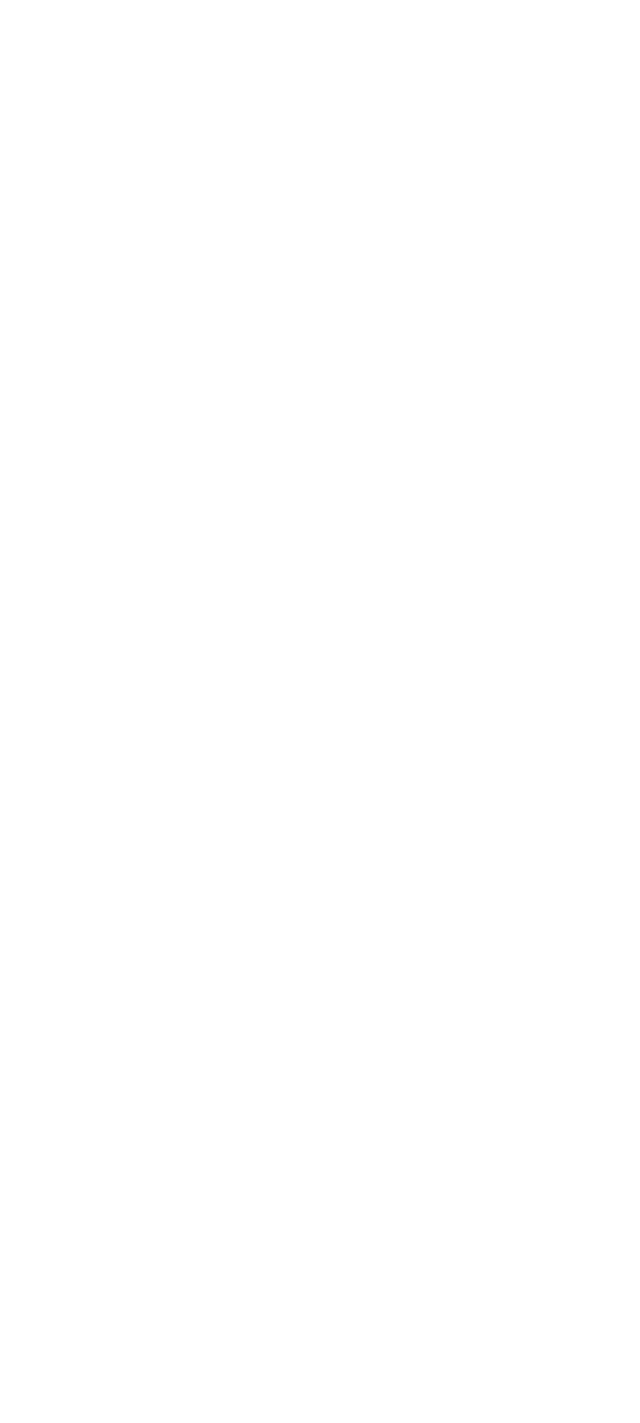
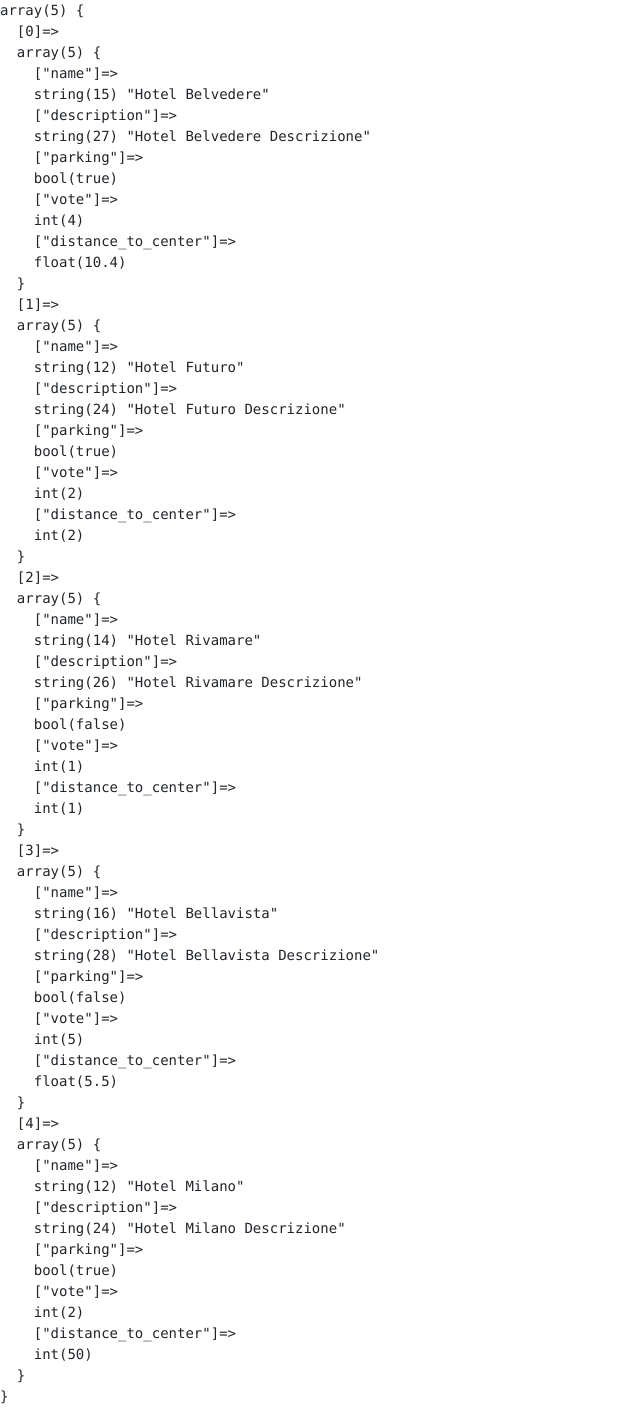
Before and after one commit to Francesco-Iannuzzi/php-hotel, a PHP site: page / in a window 1280 px wide. Before the commit the part shown is empty. Shown: the whole page, without its empty margins (0-640 px from the left). Before the commit the page ends 800 px from the top, so only its background shows below. Run offline with PHP 8.4, Linux system fonts and the light colour scheme.

Commit message:
add array hotels + bootstrap

```diff
--- a/index.php
+++ b/index.php
@@ -20,3 +20,71 @@ NOTA: deve essere possibile utilizzare entrambi i filtri contemporaneamente (es.
 Se non viene specificato nessun filtro, visualizzare come in precedenza tutti gli hotel.
 
 */
+
+$hotels = [
+
+    [
+        'name' => 'Hotel Belvedere',
+        'description' => 'Hotel Belvedere Descrizione',
+        'parking' => true,
+        'vote' => 4,
+        'distance_to_center' => 10.4
+    ],
+    [
+        'name' => 'Hotel Futuro',
+        'description' => 'Hotel Futuro Descrizione',
+        'parking' => true,
+        'vote' => 2,
+        'distance_to_center' => 2
+    ],
+    [
+        'name' => 'Hotel Rivamare',
+        'description' => 'Hotel Rivamare Descrizione',
+        'parking' => false,
+        'vote' => 1,
+        'distance_to_center' => 1
+    ],
+    [
+        'name' => 'Hotel Bellavista',
+        'description' => 'Hotel Bellavista Descrizione',
+        'parking' => false,
+        'vote' => 5,
+        'distance_to_center' => 5.5
+    ],
+    [
+        'name' => 'Hotel Milano',
+        'description' => 'Hotel Milano Descrizione',
+        'parking' => true,
+        'vote' => 2,
+        'distance_to_center' => 50
+    ],
+
+];
+
+echo '<pre>';
+
+var_dump($hotels);
+
+echo '</pre>';
+?>
+
+<!DOCTYPE html>
+<html lang="en">
+
+<head>
+    <meta charset="UTF-8">
+    <meta http-equiv="X-UA-Compatible" content="IE=edge">
+    <meta name="viewport" content="width=device-width, initial-scale=1.0">
+    <link href="https://cdn.jsdelivr.net/npm/bootstrap@5.2.3/dist/css/bootstrap.min.css" rel="stylesheet" integrity="sha384-rbsA2VBKQhggwzxH7pPCaAqO46MgnOM80zW1RWuH61DGLwZJEdK2Kadq2F9CUG65" crossorigin="anonymous">
+    <!-- /Bootstrap style -->
+    <title>PHP Hotel</title>
+</head>
+
+<body>
+
+
+    <script src="https://cdn.jsdelivr.net/npm/bootstrap@5.2.3/dist/js/bootstrap.bundle.min.js" integrity="sha384-kenU1KFdBIe4zVF0s0G1M5b4hcpxyD9F7jL+jjXkk+Q2h455rYXK/7HAuoJl+0I4" crossorigin="anonymous"></script>
+    <!-- /Bootstrap script -->
+</body>
+
+</html>
```
